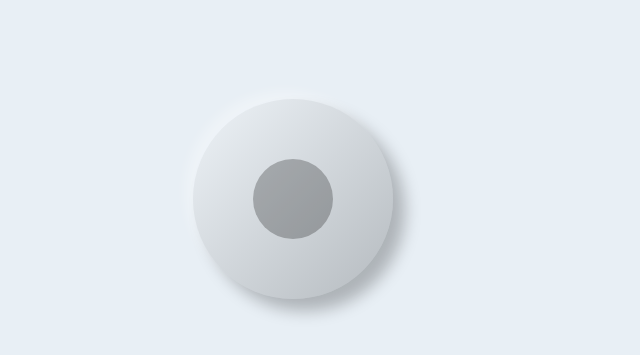
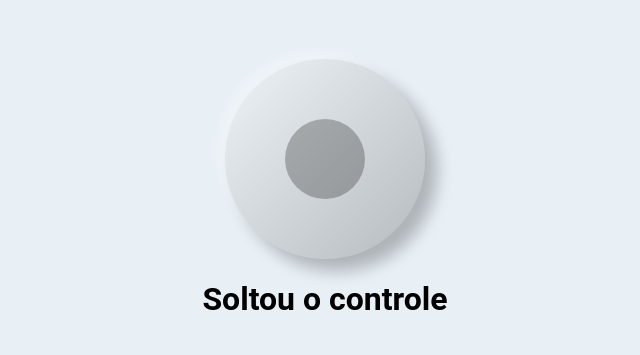
Before and after one commit to Rezende123/analog-controller, an Angular app: page / in a window 1280 px wide. Shown: the part 201-556 px from the top of the page, without its empty margins (315-955 px from the left). Built offline with nearby package versions, Linux system fonts and the light colour scheme.

Commit message:
Exibindo o angulo no app component

```diff
--- a/src/app/analog-controller/analog-controller.component.css
+++ b/src/app/analog-controller/analog-controller.component.css
@@ -3,7 +3,6 @@
     box-shadow:
       12px 12px 16px 0 rgba(0, 0, 0, 0.25),
       -8px -8px 12px 0 rgba(255, 255, 255, 0.3);
-    margin-right: 4rem;
     border-radius: 100px;
 
     display: flex;
--- a/src/app/analog-controller/analog-controller.component.ts
+++ b/src/app/analog-controller/analog-controller.component.ts
@@ -1,4 +1,4 @@
-import { Component, OnInit, ViewChild, ElementRef, Input, AfterViewInit } from '@angular/core';
+import { Component, OnInit, ViewChild, ElementRef, Input, AfterViewInit, Output, EventEmitter } from '@angular/core';
 import { RelativeAngleService } from './services/relative-angle.service';
 
 @Component({
@@ -24,10 +24,17 @@ export class AnalogControllerComponent implements AfterViewInit {
   @Input()
   controllerSize = '200px';
 
-  angle: number;
+  @Output()
+  angle = new EventEmitter();
+
+  _relativeAngle: number;
+  set relativeAngle(newAngle: number) {
+    this._relativeAngle = newAngle;
+    this.angle.emit(newAngle);
+  }
 
   constructor(
-    private relativeAngle: RelativeAngleService
+    private relativeAngleService: RelativeAngleService
   ) { }
 
   ngAfterViewInit() {
@@ -62,13 +69,12 @@ export class AnalogControllerComponent implements AfterViewInit {
     const controllerCenterX = this.controller.clientWidth / 2;
     const controllerCenterY = this.controller.clientHeight / 2;
 
-    const angle = this.relativeAngle.calcule(
+    const angle = this.relativeAngleService.calcule(
       controllerCenterX, controllerCenterY,
       x, y
     );
 
-    console.log('Resultado: ', Math.floor(angle));
-    this.angle = Math.floor(angle);
+    this.relativeAngle = Math.floor(angle);
   }
 
   mouseOutController(mouse) {
@@ -82,6 +88,7 @@ export class AnalogControllerComponent implements AfterViewInit {
       const centerY = controllerMiddleHeight - analogMiddleHeight;
 
       this.setAnalogPosition(centerX, centerY);
+      this.relativeAngle = null;
     }
   }
 }
--- a/src/app/app.component.css
+++ b/src/app/app.component.css
@@ -0,0 +1,11 @@
+.content {
+    display: flex;
+    flex-direction: column;
+    align-items: center;
+    justify-content: center;
+}
+
+.content > h1 {
+    text-align: center;
+    font-family: "Roboto", sans-serif;
+}
--- a/src/app/app.component.html
+++ b/src/app/app.component.html
@@ -1,2 +1,5 @@
-<analog-controller>
-</analog-controller>
+<main class="content">
+    <analog-controller (angle)="setAngle($event)">
+    </analog-controller>
+    <h1> {{angle || 'Soltou o controle'}} </h1>
+</main>
--- a/src/app/app.component.ts
+++ b/src/app/app.component.ts
@@ -6,5 +6,9 @@ import { Component } from '@angular/core';
   styleUrls: ['./app.component.css']
 })
 export class AppComponent {
-  title = 'angalog-controller';
+  angle: number;
+
+  setAngle(angle: number) {
+    this.angle = angle;
+  }
 }
```
